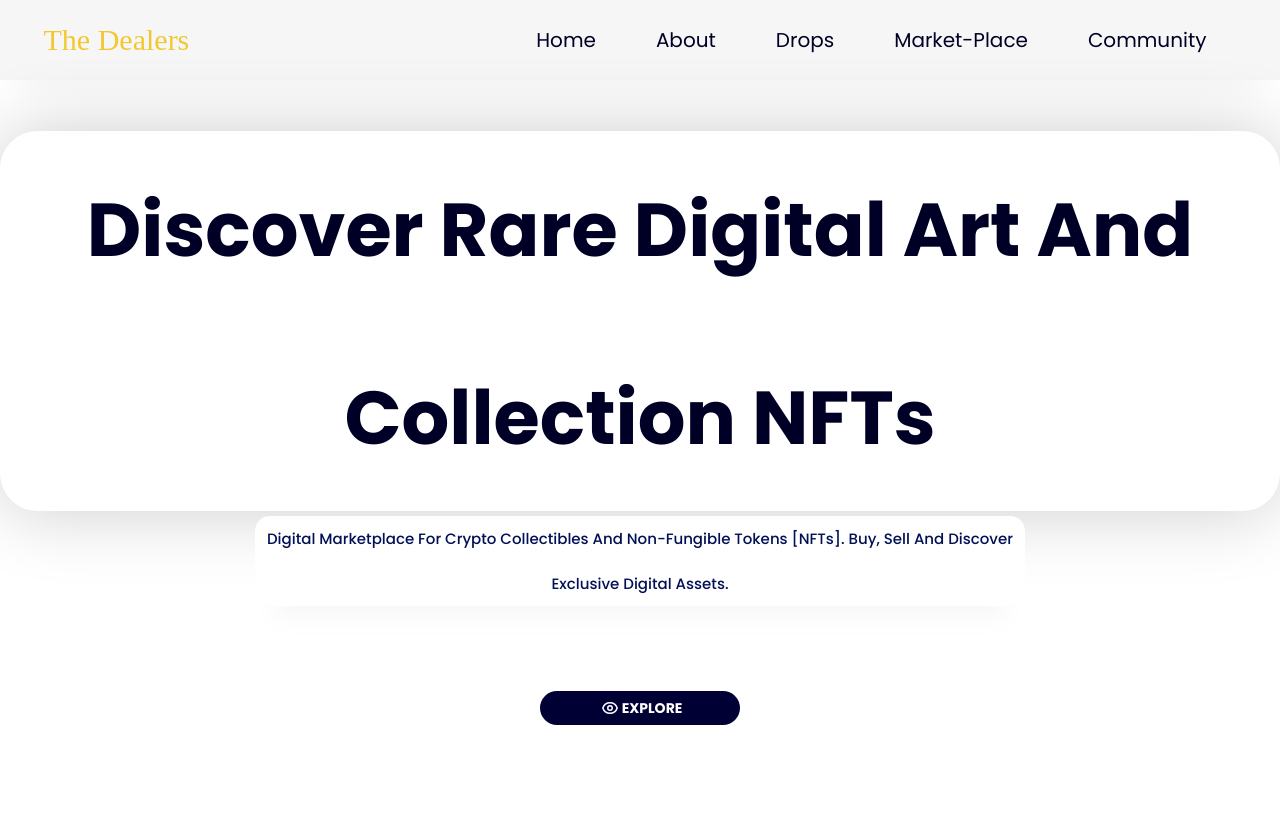
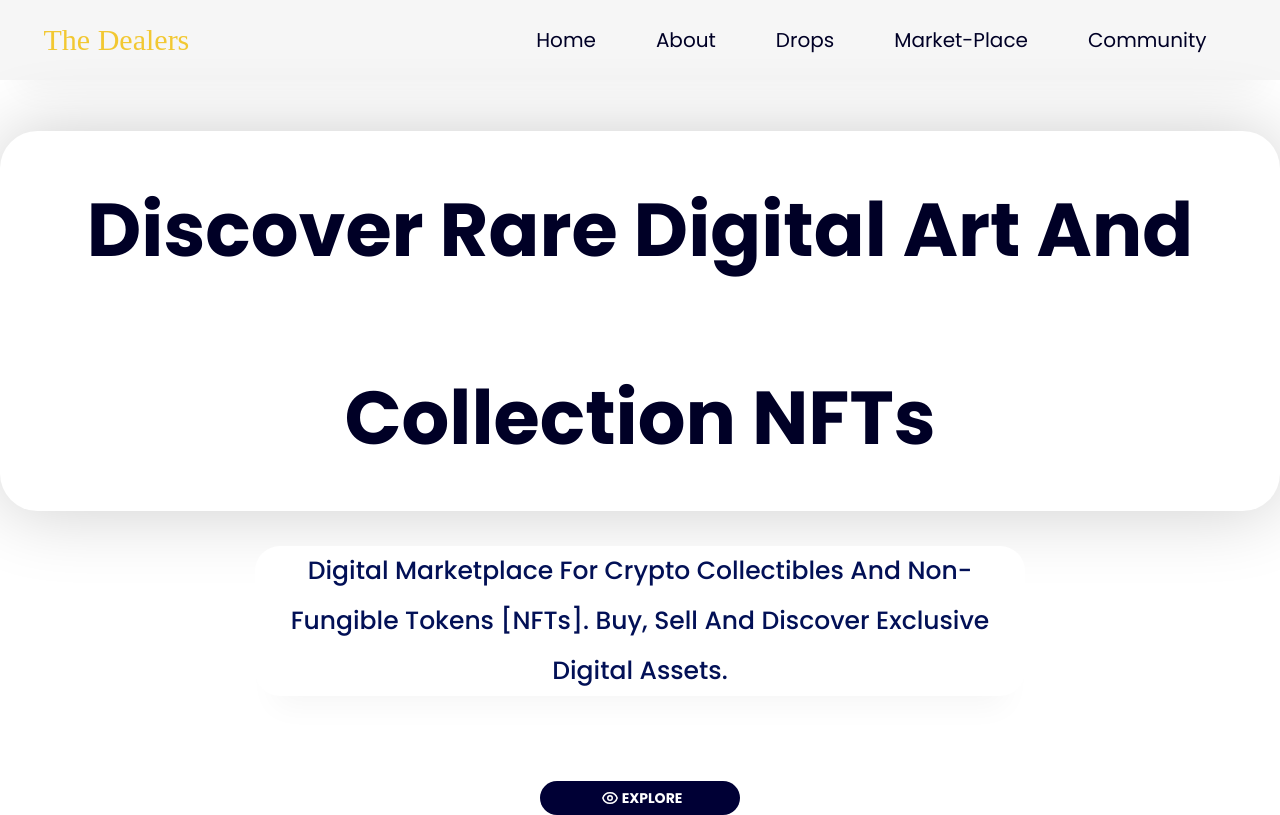
Before and after one commit to Tshembani04/jokar, a React (Vite) app: page / in a window 1280 px wide. Built offline with nearby package versions, Linux system fonts and the light colour scheme; a web font is replaced by a local one.

Commit message:
1st commit of the market-place 💎

```diff
--- a/src/styles/Home.css
+++ b/src/styles/Home.css
@@ -31,28 +31,27 @@
 }
 
 .hero .header h5 {
-  font-size: 15px;
+  font-size: 25px;
   text-align: center;
-  line-height: 60px;
   margin: 255px;
   justify-content: center;
   font-weight: 500;
   font-family: "Poppins", sans-serif;
   color: #021056;
-  margin-top: 5px;
+  margin-top: 35px;
   margin-bottom: 5px;
   background-color: white;
   box-sizing: border-box;
   border-radius: 1em;
   box-shadow: #f6f6f6 0 30px 30px -20px;
   text-transform: capitalize;
-  line-height: 3em;
+  line-height: 2em;
 }
 
 .hero .header h5:hover {
   font-family: "Poppins", sans-serif;
   color: #021056;
-  margin-top: 5px;
+  margin-top: 35px;
   margin-bottom: 5px;
   background-color: white;
   box-sizing: border-box;
```
